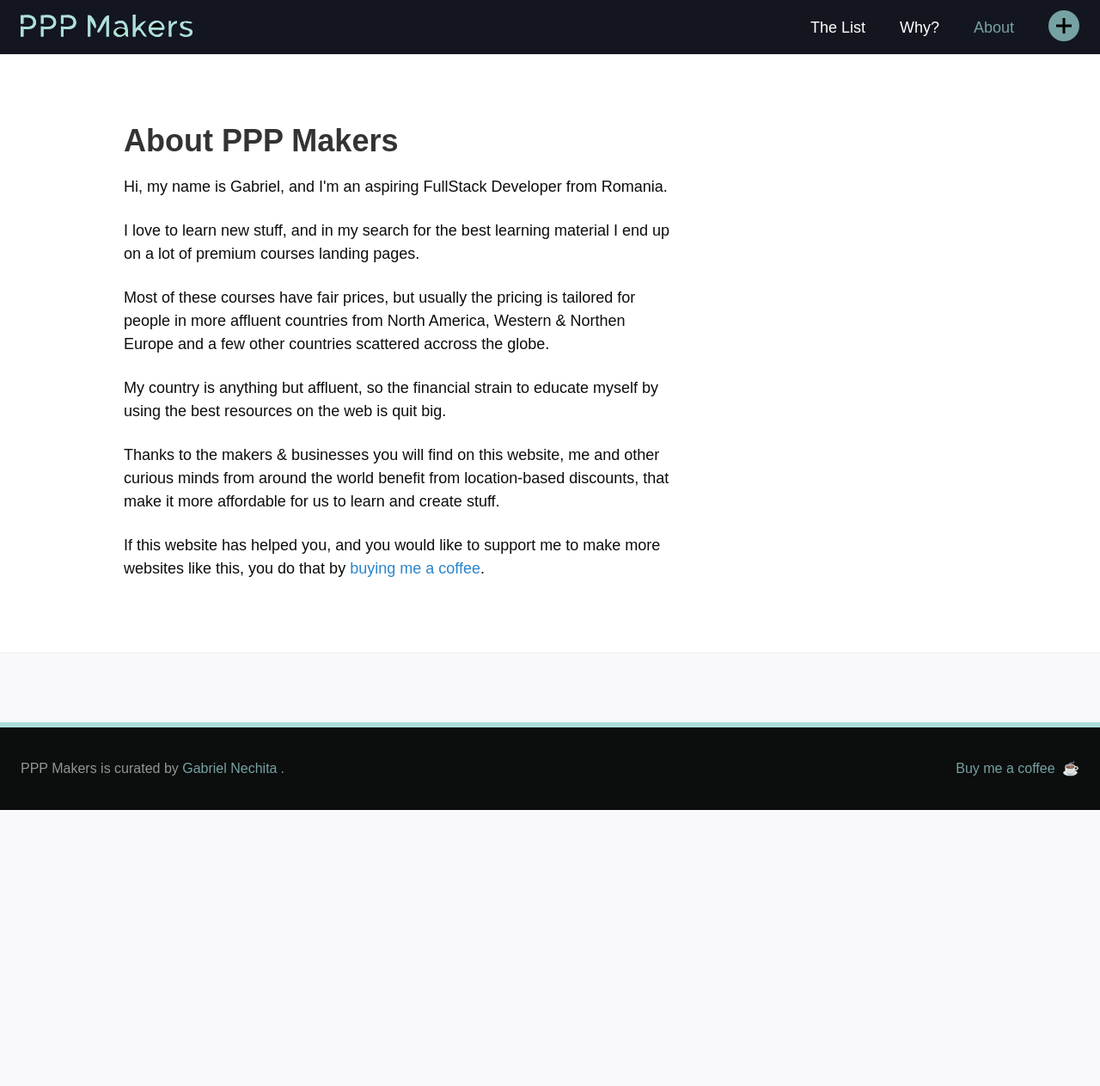
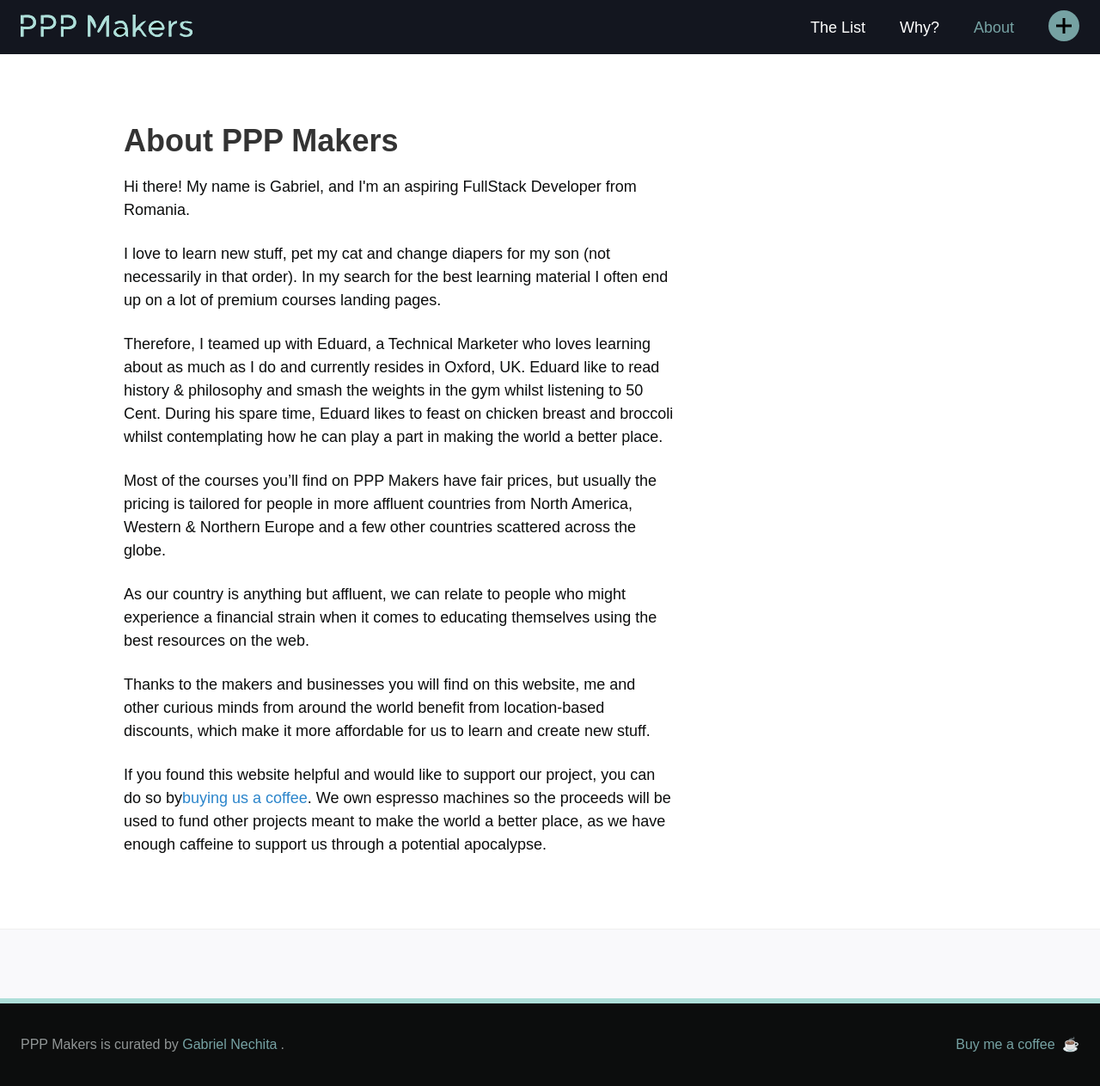
Before and after one commit to nechita/pppmakers.com, a Jekyll site: the page built from about.html, in a window 1280 px wide. Shown: the whole page at 86% size. Built offline with Jekyll 4.4.1, drawn with Linux system fonts in a browser that asks for light colours; before the commit the page ends 942 px from its top, so only the background shows below that.

Commit message:
amended about us page

```diff
--- a/about.html
+++ b/about.html
@@ -9,12 +9,13 @@ description: About PPP Makers
     <div class="post-head-wrap">
       <div class="post-head-content">
         <h1 class="post-title">{{ page.title | escape }}</h1>
-        <p>Hi, my name is Gabriel, and I'm an aspiring FullStack Developer from Romania.</p>
-        <p>I love to learn new stuff, and in my search for the best learning material I end up on a lot of premium courses landing pages.</p>
-        <p>Most of these courses have fair prices, but usually the pricing is tailored for people in more affluent countries from North America, Western & Northen Europe and a few other countries scattered accross the globe.</p>
-        <p>My country is anything but affluent, so the financial strain to educate myself by using the best resources on the web is quit big.</p>
-        <p>Thanks to the makers & businesses you will find on this website, me and other curious minds from around the world benefit from location-based discounts, that make it more affordable for us to learn and create stuff.</p>
-        <p>If this website has helped you, and you would like to support me to make more websites like this, you do that by <a href="https://www.buymeacoffee.com/nechita">buying me a coffee</a>.</p>
+        <p>Hi there! My name is Gabriel, and I'm an aspiring FullStack Developer from Romania.</p>
+        <p>I love to learn new stuff, pet my cat and change diapers for my son (not necessarily in that order). In my search for the best learning material I often end up on a lot of premium courses landing pages.</p>
+        <p>Therefore, I teamed up with Eduard, a Technical Marketer who loves learning about as much as I do and currently resides in Oxford, UK. Eduard like to read history & philosophy and smash the weights in the gym whilst listening to 50 Cent. During his spare time, Eduard likes to feast on chicken breast and broccoli whilst contemplating how he can play a part in making the world a better place.</p>
+        <p>Most of the courses you’ll find on PPP Makers have fair prices, but usually the pricing is tailored for people in more affluent countries from North America, Western & Northern Europe and a few other countries scattered across the globe.</p>
+        <p>As our country is anything but affluent, we can relate to people who might experience a financial strain when it comes to educating themselves using the best resources on the web.</p>
+        <p>Thanks to the makers and businesses you will find on this website, me and other curious minds from around the world benefit from location-based discounts, which make it more affordable for us to learn and create new stuff.</p>
+        <p>If you found this website helpful and would like to support our project, you can do so by<a href="https://www.buymeacoffee.com/nechita">buying us a coffee</a>. We own espresso machines so the proceeds will be used to fund other projects meant to make the world a better place, as we have enough caffeine to support us through a potential apocalypse.</p>
       </div>
     </div>
   </header>
```
